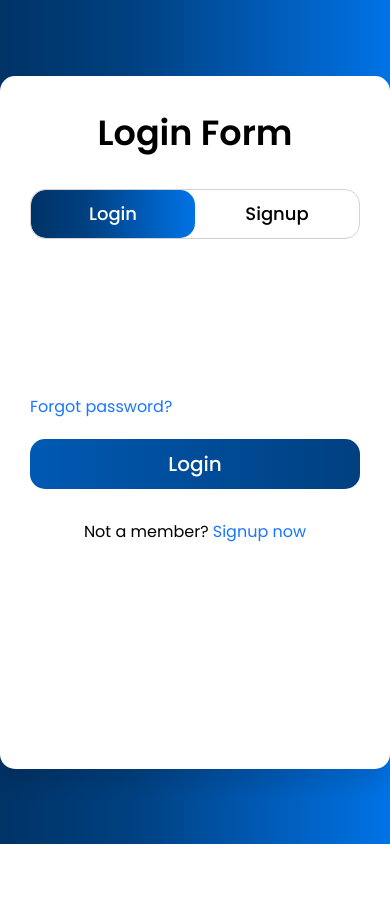
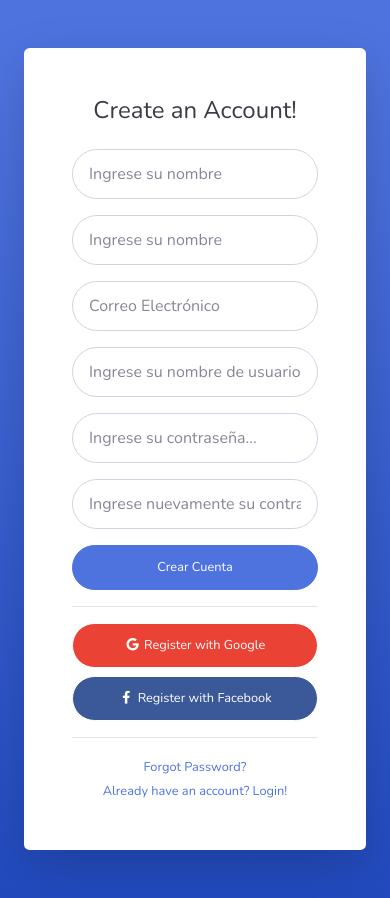
Before and after one commit to DavidAcostaF/RedDjango, a Django app: page /accounts/register in a window 390 px wide. Before the commit the page ends 844 px from the top, so only its background shows below. Run offline with Django 4.2, Linux system fonts and the light colour scheme; parts of the project's set-up code (start-up, migrations or seed data) failed here and were passed over; some libraries are stand-ins or nearby versions.

Commit message:
Creacion de usuario y login

```diff
--- a/RedDjango/urls.py
+++ b/RedDjango/urls.py
@@ -19,7 +19,7 @@ from django.conf import settings
 from django.contrib.staticfiles.urls import static
 
 from apps.red import views
-from apps.usuarios.views import CrearUsuario,Login,Accounts,logoutUsuario
+from apps.usuarios.views import CrearUsuario,Login,logoutUsuario
 
 urlpatterns = [
     path('admin/', admin.site.urls),
@@ -27,7 +27,6 @@ urlpatterns = [
     path('',views.Inicio.as_view(),name = 'index'),
     path('posts/',include(('apps.red.urls', 'posts'))),
     path('usuarios/',include(('apps.usuarios.urls', 'usuarios'))),
-    path('accounts/',Accounts.as_view(),name = 'accounts'),
     path('accounts/register',CrearUsuario.as_view(),name = 'register'),
     path('accounts/login',Login.as_view(),name = 'login'),
     path('logout/',logoutUsuario,name = 'logout'),
--- a/apps/red/models.py
+++ b/apps/red/models.py
@@ -13,7 +13,7 @@ class Post(models.Model):
     id = models.AutoField(primary_key=True)
     shared_post = models.ForeignKey(to='self',blank = True,on_delete=models.CASCADE,null=True)
     usuario = models.ForeignKey(Usuario,on_delete=models.CASCADE)
-    contenido = models.TextField('Descripcion',max_length=150,blank=True,null=True)
+    contenido = models.TextField('Descripcion',max_length=150,blank=False,null=False)
     imagen = models.ImageField('Imagen post', upload_to='post/',blank = True,null=True)
     disponible = models.IntegerField(null=False,blank=False,choices=privacidad_publicacion,default=privacidad_publicacion[0])
     veces_compartidos = models.IntegerField('Veces compartido',null=True,blank=True,default=0)
--- a/apps/usuarios/forms.py
+++ b/apps/usuarios/forms.py
@@ -15,7 +15,7 @@ class FormularioLogin(AuthenticationForm):
 class FormularioUsuario(forms.ModelForm):
     password1 = forms.CharField(label = 'Contraseña',widget = forms.PasswordInput(
         attrs = {
-            'class': 'form-control',
+            'class': 'form-control inputs',
             'placeholder': 'Ingrese su contraseña...',
             'id': 'password1',
             'required':'required',
@@ -24,7 +24,7 @@ class FormularioUsuario(forms.ModelForm):
 
     password2 = forms.CharField(label = 'Contraseña de Confirmación', widget = forms.PasswordInput(
         attrs={
-            'class': 'form-control',
+            'class': 'form-control inputs',
             'placeholder': 'Ingrese nuevamente su contraseña...',
             'id': 'password2',
             'required': 'required',
@@ -37,25 +37,25 @@ class FormularioUsuario(forms.ModelForm):
         widgets = {
             'email': forms.EmailInput(
                 attrs = {
-                    'class': 'form-control',
+                    'class': 'form-control inputs',
                     'placeholder': 'Correo Electrónico',
                 }
             ),
             'first_name': forms.TextInput(
                 attrs={
-                    'class': 'form-control',
+                    'class': 'form-control inputs',
                     'placeholder': 'Ingrese su nombre',
                 }
             ),
             'last_name': forms.TextInput(
                 attrs = {
-                    'class': 'form-control',
+                    'class': 'form-control inputs',
                     'placeholder': 'Ingrese sus apellidos',
                 }
             ),
             'username': forms.TextInput(
                 attrs = {
-                    'class': 'form-control',
+                    'class': 'form-control inputs',
                     'placeholder': 'Ingrese su nombre de usuario',
                 }
             ),
--- a/apps/usuarios/mixins.py
+++ b/apps/usuarios/mixins.py
@@ -6,7 +6,7 @@ class LoginYSuperStaffMixins(object):
     def dispatch(self,request,*args,**kwargs):
         if request.user.is_authenticated:
                 return super().dispatch(request,*args,**kwargs)
-        return redirect('accounts')
+        return redirect('login')
 
 
 class ValidarPermisosMixins(object):
--- a/apps/usuarios/views.py
+++ b/apps/usuarios/views.py
@@ -17,16 +17,17 @@ from . import models
 from . import forms
 from apps.red.models import Post
 
-class Accounts(TemplateView):
-    template_name = 'login.html'
+# class Accounts(TemplateView):
+#     template_name = 'login.html'
 
-    def get(self,request):
-        return render(request,self.template_name,{
-            'form2':forms.FormularioUsuario,
-            'form1':forms.FormularioLogin
-        })
+#     def get(self,request):
+#         return render(request,self.template_name,{
+#             'form2':forms.FormularioUsuario,
+#             'form1':forms.FormularioLogin
+#         })
 
 class Login(FormView):
+    template_name = 'login.html'
     form_class = forms.FormularioLogin
     success_url = reverse_lazy('index')
     @method_decorator(csrf_protect)
@@ -41,9 +42,6 @@ class Login(FormView):
         login(self.request,form.get_user())
         return super(Login,self).form_valid(form)
 
-    def get(self,request):
-        return redirect('index')
-
 
 def logoutUsuario(request):
     logout(request)
@@ -51,24 +49,26 @@ def logoutUsuario(request):
 
 
 class CrearUsuario(CreateView):
-    #model = models.Usuario
+    model = models.Usuario
     form_class = forms.FormularioUsuario
-    template_name = 'login.html'
-    # success_url = reverse_lazy('login')
+    template_name = 'register.html'
+    #success_url = reverse_lazy('login')
 
     def post(self,request,*args,**kwargs):
-            form = self.form_class(request.POST)
-            if form.is_valid():
-                nuevo_usuario = models.Usuario(
-                    email = form.cleaned_data.get('email'),
-                    username = form.cleaned_data.get('username'),
-                    first_name = form.cleaned_data.get('first_name'),
-                    last_name = form.cleaned_data.get('last_name')
-                )
-                nuevo_usuario.set_password(form.cleaned_data.get('password1'))
-                nuevo_usuario.save()
-                return redirect('accounts')
-            return HttpResponse(status = 200)
+        form = self.form_class(request.POST)
+        print(form)
+        if form.is_valid():
+            nuevo_usuario = models.Usuario(
+                email = form.cleaned_data.get('email'),
+                username = form.cleaned_data.get('username'),
+                first_name = form.cleaned_data.get('first_name'),
+                last_name = form.cleaned_data.get('last_name')
+            )
+            nuevo_usuario.set_password(form.cleaned_data.get('password1'))
+            nuevo_usuario.save()
+            return redirect('login')
+        else:
+            return redirect('register')
 
 class ListarUsuarios(ListView):
     model = models.Usuario
@@ -152,3 +152,13 @@ class BuscarUsuario(View):
             'hashtag':publicaciones,
         }
         return render(request,self.template_name,context)
+
+class ConfiguracionPerfil(View):
+    model = models.Usuario
+    template_name = "configuracion_perfil"
+    form_class = forms.FormularioUsuario
+
+    def get(self,request):
+        user = request.user
+        usuario = models.Usuario.objects.get(usuario = user)
+        return render(request,self.template_name)
--- a/template/login.html
+++ b/template/login.html
@@ -1,60 +1,105 @@
 {% load static %}
-<link rel="stylesheet" href="{%static 'css/accounts.css'%}">
-<div class="wrapper">
-    <div class="title-text">
-        <div class="title login">Login Form</div>
-        <div class="title signup">Signup Form</div>
+<!DOCTYPE html>
+<html lang="en">
+
+<head>
+
+    <meta charset="utf-8">
+    <meta http-equiv="X-UA-Compatible" content="IE=edge">
+    <meta name="viewport" content="width=device-width, initial-scale=1, shrink-to-fit=no">
+    <meta name="description" content="">
+    <meta name="author" content="">
+
+    <title>SB Admin 2 - Login</title>
+
+    <!-- Custom fonts for this template-->
+    <link href="vendor/fontawesome-free/css/all.min.css" rel="stylesheet" type="text/css">
+    <link
+        href="https://fonts.googleapis.com/css?family=Nunito:200,200i,300,300i,400,400i,600,600i,700,700i,800,800i,900,900i"
+        rel="stylesheet">
+
+    <!-- Custom styles for this template-->
+    <link href="{%static 'css/sb-admin-2.min.css'%}" rel="stylesheet">
+
+</head>
+<style>
+    .inputs{
+        border-radius: 40px;
+        padding: 1.5rem 1rem;
+    }
+</style>
+<body class="bg-gradient-primary">
+
+    <div class="container">
+
+        <!-- Outer Row -->
+        <div class="row justify-content-center">
+
+            <div class="col-xl-10 col-lg-12 col-md-9">
+
+                <div class="card o-hidden border-0 shadow-lg my-5">
+                    <div class="card-body p-0">
+                        <!-- Nested Row within Card Body -->
+                        <div class="row">
+                            <div class="col-lg-6 d-none d-lg-block bg-login-image"></div>
+                            <div class="col-lg-6">
+                                <div class="p-5">
+                                    <div class="text-center">
+                                        <h1 class="h4 text-gray-900 mb-4">Welcome Back!</h1>
                                     </div>
-    <div class="form-container">
-        <div class="slide-controls">
-            <input type="radio" name="slide" id="login" checked>
-            <input type="radio" name="slide" id="signup">
-            <label for="login" class="slide login">Login</label>
-            <label for="signup" class="slide signup">Signup</label>
-            <div class="slider-tab"></div>
+                                    <form class="user" action="{%url 'login'%}" method="post">{% csrf_token %}
+                                        <div class="form-group">
+                                            {{form.username}}
                                         </div>
-        <div class="form-inner">
-            <form action="{%url 'login'%}" method="post"  class="login" >{% csrf_token %}
-                <div class="field">
-                    {{form1.username}}
+                                        <div class="form-group">
+                                            {{form.password}}
                                         </div>
-                <div class="field">
-                    {{form1.password}}
+                                        <div class="form-group">
+                                            <div class="custom-control custom-checkbox small">
+                                                <input type="checkbox" class="custom-control-input" id="customCheck">
+                                                <label class="custom-control-label" for="customCheck">Remember
+                                                    Me</label>
                                             </div>
-                <div class="pass-link"><a href="#">Forgot password?</a></div>
-                <div class="field btn">
-                    <div class="btn-layer"></div>
-                    <input type="submit" value="Login">
                                         </div>
-                <div class="signup-link">Not a member? <a href="">Signup now</a></div>
+                                        <button type="submit"class="btn btn-primary btn-user btn-block">Iniciar Sesion</button>
+
+                                        <hr>
+                                        <a href="index.html" class="btn btn-google btn-user btn-block">
+                                            <i class="fab fa-google fa-fw"></i> Login with Google
+                                        </a>
+                                        <a href="index.html" class="btn btn-facebook btn-user btn-block">
+                                            <i class="fab fa-facebook-f fa-fw"></i> Login with Facebook
+                                        </a>
                                     </form>
-
-            <form action="{%url 'register'%}" method="post" class="signup">{% csrf_token %}
-                <div class="field">
-                    {{form2.username}}
+                                    <hr>
+                                    <div class="text-center">
+                                        <a class="small" href="forgot-password.html">Forgot Password?</a>
                                     </div>
-                <div class="field">
-                    {{form2.first_name}}
+                                    <div class="text-center">
+                                        <a class="small" href="register.html">Create an Account!</a>
                                     </div>
-                <div class="field">
-                    {{form2.last_name}}
                                 </div>
-                <div class="field">
-                    {{form2.email}}
                             </div>
-                <div class="field">
-                    {{form2.password1}}
-                </div>
-                <div class="field">
-                    {{form2.password2}}
-                </div>
-                <div class="field btn">
-                    <div class="btn-layer"></div>
-                    <input type="submit" value="Signup">
-                </div>
-            </form>
                         </div>
                     </div>
                 </div>
 
-<script src="{%static 'js/accounts.js'%}"></script>
+            </div>
+
+        </div>
+
+    </div>
+
+    <!-- Bootstrap core JavaScript-->
+    <script src="vendor/jquery/jquery.min.js"></script>
+    <script src="vendor/bootstrap/js/bootstrap.bundle.min.js"></script>
+
+    <!-- Core plugin JavaScript-->
+    <script src="vendor/jquery-easing/jquery.easing.min.js"></script>
+
+    <!-- Custom scripts for all pages-->
+    <script src="js/sb-admin-2.min.js"></script>
+
+</body>
+
+</html>
--- /dev/null
+++ b/template/register.html
@@ -0,0 +1,107 @@
+{% load static %}
+
+<!DOCTYPE html>
+<html lang="en">
+
+<head>
+
+    <meta charset="utf-8">
+    <meta http-equiv="X-UA-Compatible" content="IE=edge">
+    <meta name="viewport" content="width=device-width, initial-scale=1, shrink-to-fit=no">
+    <meta name="description" content="">
+    <meta name="author" content="">
+
+    <title>SB Admin 2 - Register</title>
+
+    <!-- Custom fonts for this template-->
+    <link href="vendor/fontawesome-free/css/all.min.css" rel="stylesheet" type="text/css">
+    <link
+        href="https://fonts.googleapis.com/css?family=Nunito:200,200i,300,300i,400,400i,600,600i,700,700i,800,800i,900,900i"
+        rel="stylesheet">
+
+    <!-- Custom styles for this template-->
+    <link href="{%static 'css/sb-admin-2.min.css'%}" rel="stylesheet">
+
+</head>
+<style>
+    .inputs{
+        border-radius: 40px;
+        padding: 1.5rem 1rem;
+    }
+</style>
+<body class="bg-gradient-primary">
+
+    <div class="container">
+
+        <div class="card o-hidden border-0 shadow-lg my-5">
+            <div class="card-body p-0">
+                <!-- Nested Row within Card Body -->
+                <div class="row">
+                    <div class="col-lg-5 d-none d-lg-block bg-register-image"></div>
+                    <div class="col-lg-7">
+                        <div class="p-5">
+                            <div class="text-center">
+                                <h1 class="h4 text-gray-900 mb-4">Create an Account!</h1>
+                            </div>
+                            <form class="user" method="post" action="{%url 'register'%}" > {% csrf_token %}
+                                <div class="form-group row">
+                                    <div class="col-sm-6 mb-3 mb-sm-0">
+
+                                        {{form.first_name}}
+                                    </div>
+                                    <div class="col-sm-6">
+                                        {{form.first_name}}
+                                    </div>
+                                </div>
+                                <div class="form-group">
+                                    {{form.email}}
+
+                                </div>
+                                <div class="form-group">
+                                    {{form.username}}
+                                </div>
+                                <div class="form-group row">
+                                    <div class="col-sm-6 mb-3 mb-sm-0">
+                                        {{form.password1}}
+                                    </div>
+                                    <div class="col-sm-6">
+                                        {{form.password2}}
+                                    </div>
+                                </div>
+                                <button type="submit"class="btn btn-primary btn-user btn-block">Crear Cuenta</button>
+                                <hr>
+                                <a href="index.html" class="btn btn-google btn-user btn-block">
+                                    <i class="fab fa-google fa-fw"></i> Register with Google
+                                </a>
+                                <a href="index.html" class="btn btn-facebook btn-user btn-block">
+                                    <i class="fab fa-facebook-f fa-fw"></i> Register with Facebook
+                                </a>
+                            </form>
+                            <hr>
+                            <div class="text-center">
+                                <a class="small" href="forgot-password.html">Forgot Password?</a>
+                            </div>
+                            <div class="text-center">
+                                <a class="small" href="login.html">Already have an account? Login!</a>
+                            </div>
+                        </div>
+                    </div>
+                </div>
+            </div>
+        </div>
+
+    </div>
+
+    <!-- Bootstrap core JavaScript-->
+    <script src="vendor/jquery/jquery.min.js"></script>
+    <script src="vendor/bootstrap/js/bootstrap.bundle.min.js"></script>
+
+    <!-- Core plugin JavaScript-->
+    <script src="vendor/jquery-easing/jquery.easing.min.js"></script>
+
+    <!-- Custom scripts for all pages-->
+    <script src="js/sb-admin-2.min.js"></script>
+
+</body>
+
+</html>
```
Also changed, not shown: template/loginw.html (added, +60 -0 lines), apps/red/migrations/0007_alter_post_contenido.py (added), static/css/sb-admin-2.min.css. Lines whose indentation alone changed are shown as unchanged.
